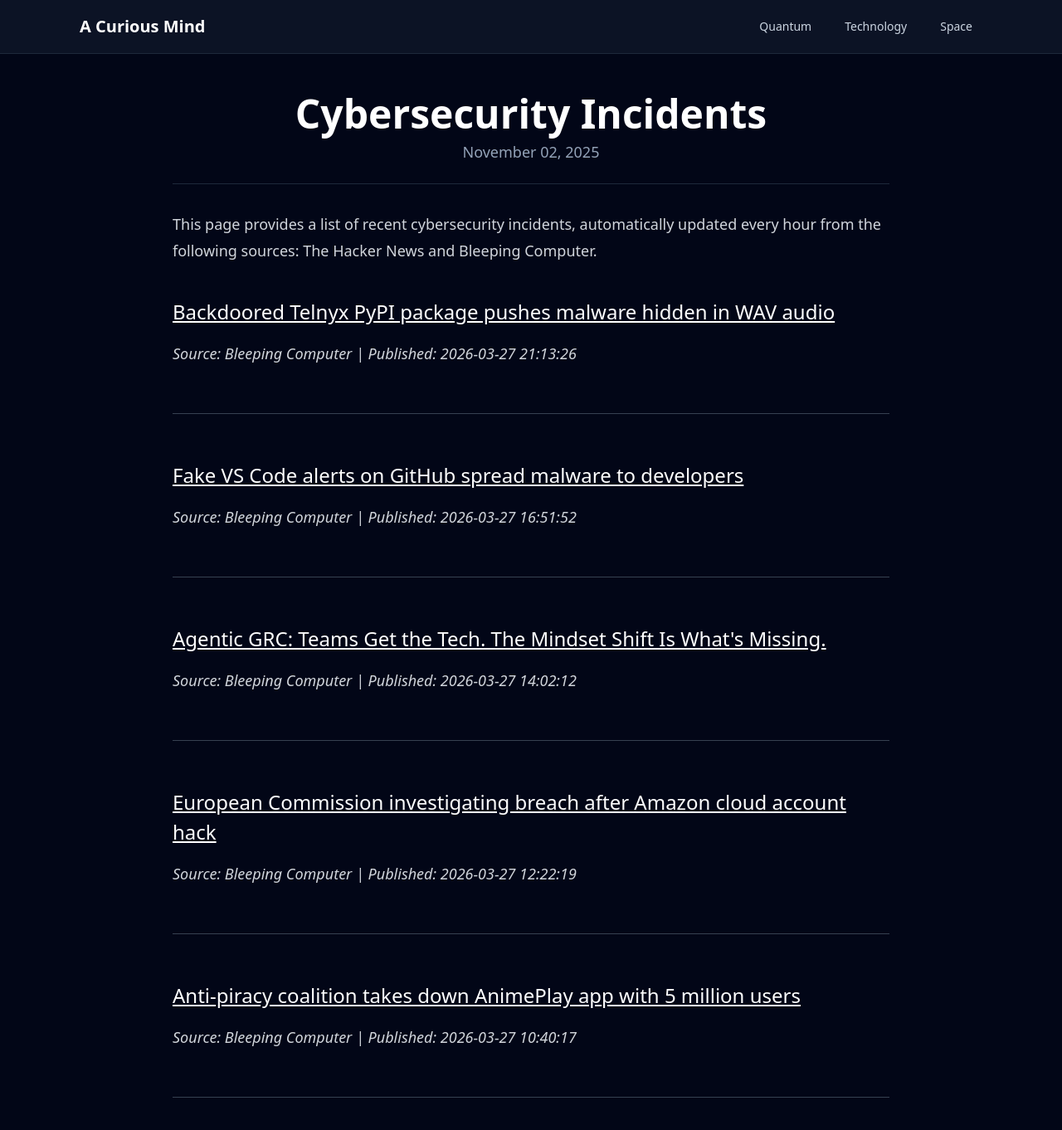
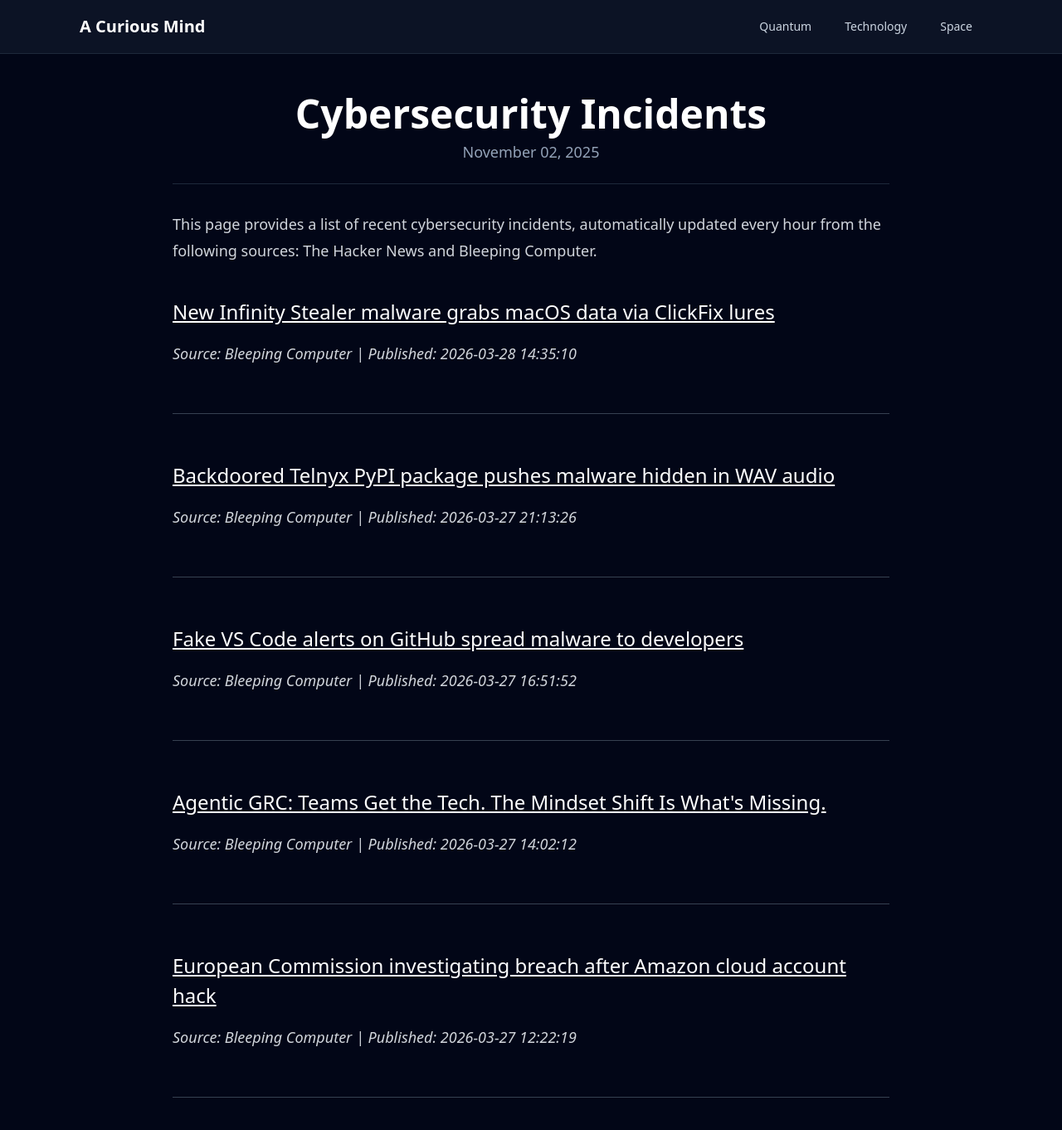
Before and after one commit to onehl7/onehl7.github.io, a Jekyll site: the page built from _posts/2025-11-02-cybersecurity-incidents.md, in a window 1280 px wide and 1400 px high. Shown: the top 1362 px of the window at 83% size. Built offline with Jekyll 4.4.1, drawn with Linux system fonts in a browser that asks for light colours; nearby versions of some CDN libraries.

Commit message:
Update news data

```diff
--- a/_data/news.json
+++ b/_data/news.json
@@ -1,4 +1,10 @@
 [
+  {
+    "source": "Bleeping Computer",
+    "title": "New Infinity Stealer malware grabs macOS data via ClickFix lures",
+    "link": "https://www.bleepingcomputer.com/news/security/new-infinity-stealer-malware-grabs-macos-data-via-clickfix-lures/",
+    "published": "2026-03-28 14:35:10"
+  },
   {
     "source": "Bleeping Computer",
     "title": "Backdoored Telnyx PyPI package pushes malware hidden in WAV audio",
@@ -22,11 +28,5 @@
     "title": "European Commission investigating breach after Amazon cloud account hack",
     "link": "https://www.bleepingcomputer.com/news/security/european-commission-investigating-breach-after-amazon-cloud-account-hack/",
     "published": "2026-03-27 12:22:19"
-  },
-  {
-    "source": "Bleeping Computer",
-    "title": "Anti-piracy coalition takes down AnimePlay app with 5 million users",
-    "link": "https://www.bleepingcomputer.com/news/security/anti-piracy-coalition-takes-down-animeplay-app-with-5-million-users/",
-    "published": "2026-03-27 10:40:17"
   }
 ]
```
